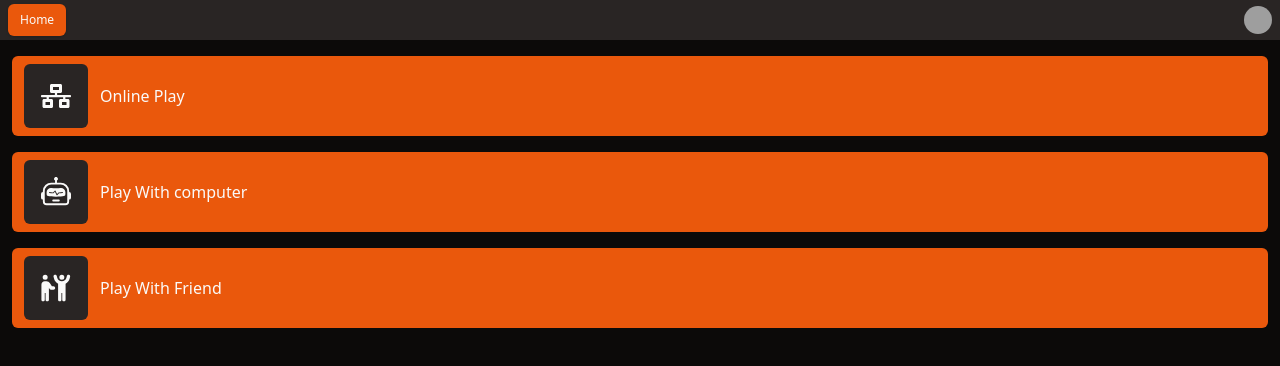
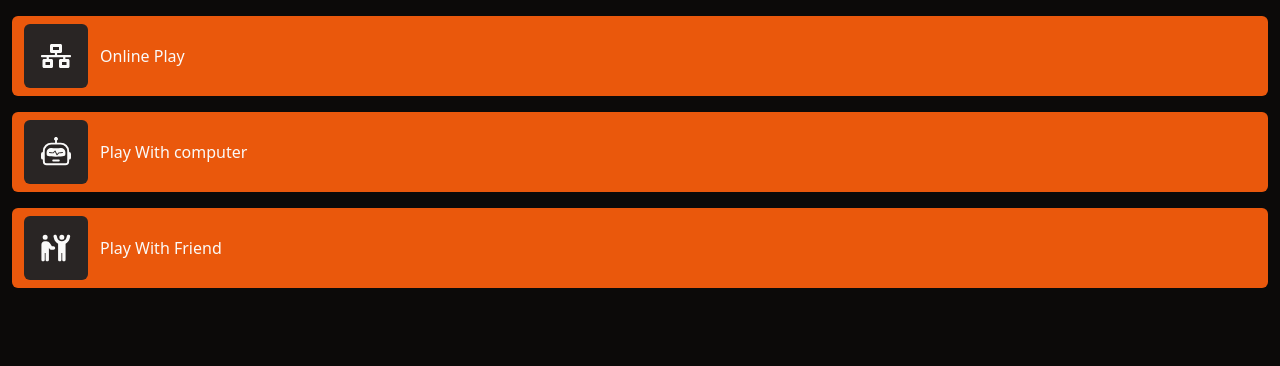
Before and after one commit to tejasbenibagde/chess-game-client, a React (Vite) app: page / in a window 1280 px wide. Shown: the top 366 px of the page. Built offline with nearby package versions, Linux system fonts and the light colour scheme; grey boxes are pictures that could not be loaded.

Commit message:
Fixed routing, try-1

```diff
--- a/src/main.jsx
+++ b/src/main.jsx
@@ -1,10 +1,9 @@
 // src/main.jsx
 import React from "react";
 import { createRoot } from "react-dom/client";
-import App from "./App";
 import "./index.css";
-import { RouterProvider, createBrowserRouter } from "react-router-dom";
-import { Route, createRoutesFromElements } from "react-router";
+import { BrowserRouter, Routes } from "react-router-dom";
+import { Route } from "react-router";
 
 import { ThemeProvider } from "./ThemeProvider";
 
@@ -14,23 +13,19 @@ import PlayComputer from "./pages/PlayComputer";
 import TwoPlayer from "./pages/TwoPlayer";
 import Home from "./pages/Home";
 
-const router = createBrowserRouter(
-  createRoutesFromElements(
-    <Route path="/" element={<App />}>
-      <Route index={true} path="/" element={<Home />} />
-      <Route path="/online-play" element={<OnlinePlay />} />
-      <Route path="/play-computer" element={<PlayComputer />} />
-      <Route path="/two-player" element={<TwoPlayer />} />
-    </Route>
-  )
-);
-
 const root = createRoot(document.getElementById("root"));
 
 root.render(
   // <React.StrictMode>
-    <ThemeProvider defaultTheme="dark" storageKey="vite-ui-theme">
-      <RouterProvider router={router} />
-    </ThemeProvider>
+  <ThemeProvider defaultTheme="dark" storageKey="vite-ui-theme">
+    <BrowserRouter>
+      <Routes>
+        <Route index={true} path="/" element={<Home />} />
+        <Route path="/online-play" element={<OnlinePlay />} />
+        <Route path="/play-computer" element={<PlayComputer />} />
+        <Route path="/two-player" element={<TwoPlayer />} />
+      </Routes>
+    </BrowserRouter>
+  </ThemeProvider>
   // </React.StrictMode>
 );
```
